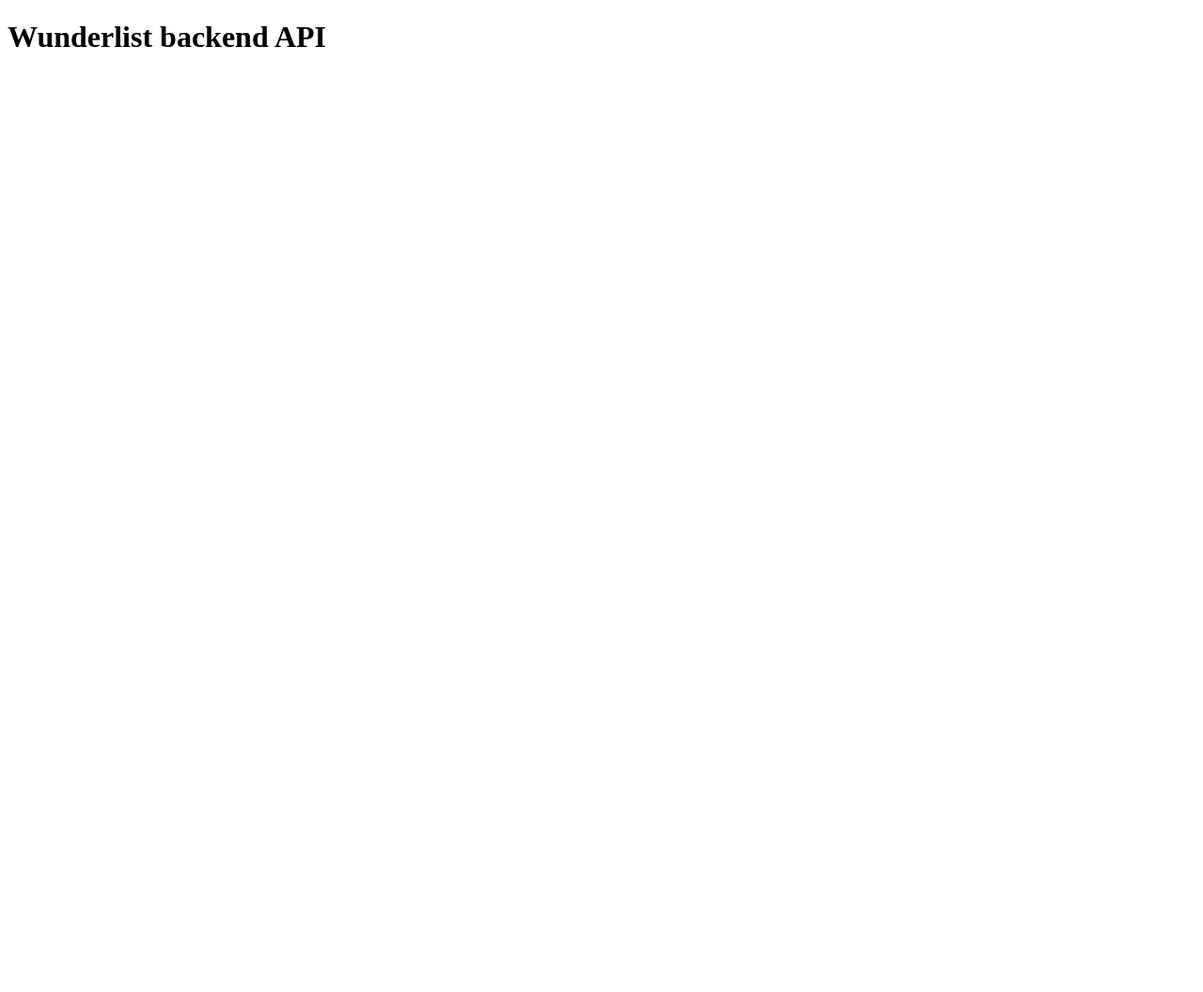
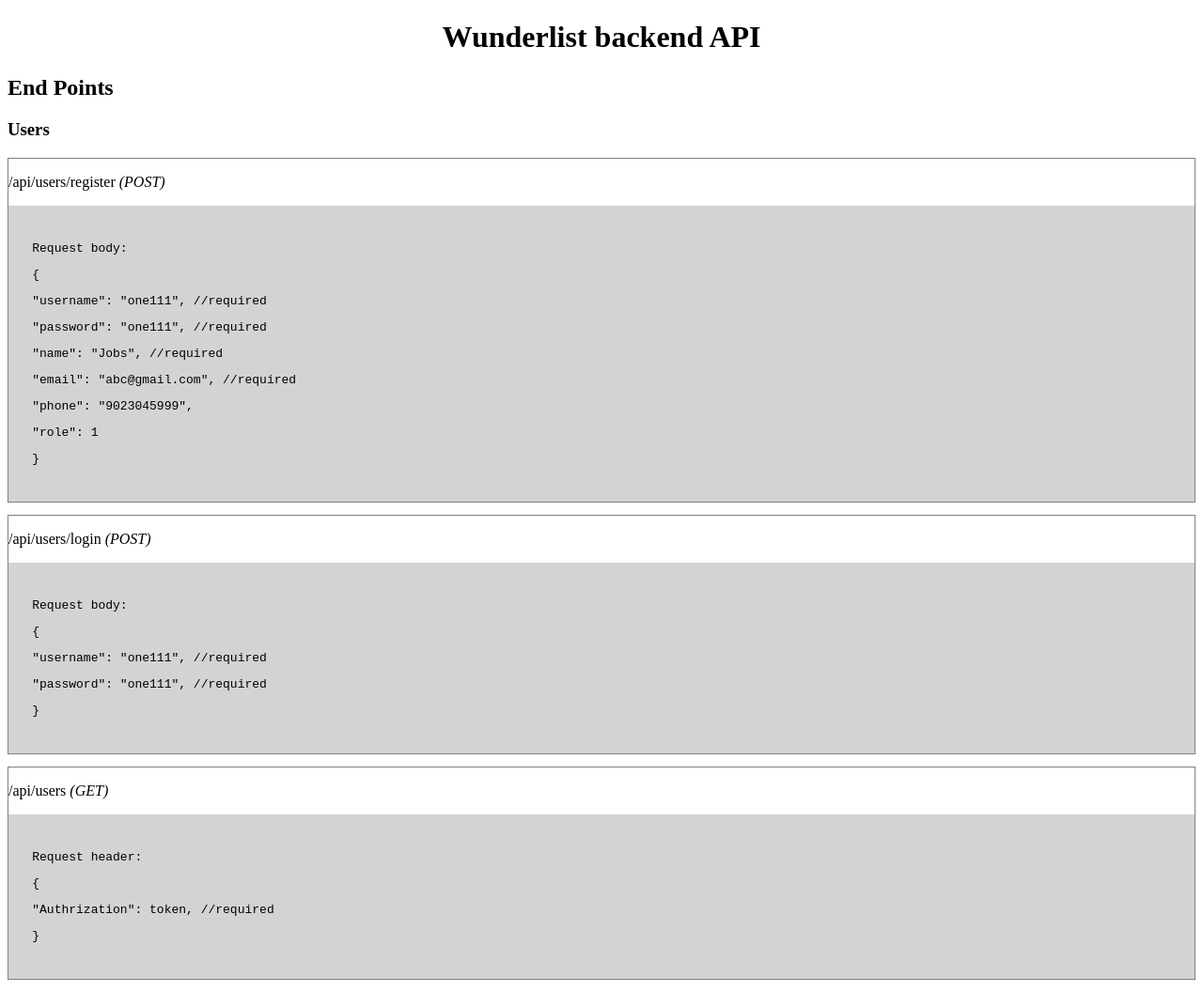
Before and after one commit to MMendes24/wunderlistAPI, a website: page index.html in a window 1280 px wide. Shown: the whole page at 94% size. Before the commit the page ends 800 px from the top, so only its background shows below. Drawn offline with Linux system fonts and the light colour scheme.

Commit message:
Update index.html

```diff
--- a/index.html
+++ b/index.html
@@ -1,11 +1,54 @@
 <!DOCTYPE html>
 <html lang="en">
-<head>
-    <meta charset="UTF-8">
-    <meta name="viewport" content="width=device-width, initial-scale=1.0">
+  <head>
+    <meta charset="UTF-8" />
+    <meta name="viewport" content="width=device-width, initial-scale=1.0" />
     <title>Wunderlist API</title>
-</head>
-<body>
-    <h1>Wunderlist backend API</h1>
-</body>
+  </head>
+  <body>
+    <h1 style="text-align: center">Wunderlist backend API</h1>
+    <section>
+      <h2>End Points</h2>
+      <h3>Users</h3>
+      <div style="border: 1px solid grey; margin: 1% 0">
+        <p>/api/users/register <em>(POST)</em></p>
+        <div style="background-color: lightgray; padding: 2%">
+          <code>
+              <p>Request body:</p>
+            <p>{</p>
+            <p>"username": "one111", //required</p>
+            <p>"password": "one111", //required</p>
+            <p>"name": "Jobs", //required</p>
+            <p>"email": "abc@gmail.com", //required</p>
+            <p>"phone": "9023045999",</p>
+            <p>"role": 1</p>
+            <p>}</p>
+          </code>
+        </div>
+      </div>
+      <div style="border: 1px solid grey; margin: 1% 0">
+        <p>/api/users/login <em>(POST)</em></p>
+        <div style="background-color: lightgray; padding: 2%">
+          <code>
+              <p>Request body:</p>
+            <p>{</p>
+            <p>"username": "one111", //required</p>
+            <p>"password": "one111", //required</p>
+            <p>}</p>
+          </code>
+        </div>
+      </div>
+      <div style="border: 1px solid grey; margin: 1% 0">
+        <p>/api/users <em>(GET)</em></p>
+        <div style="background-color: lightgray; padding: 2%">
+          <code>
+              <p>Request header:</p>
+            <p>{</p>
+            <p>"Authrization": token, //required</p>
+            <p>}</p>
+          </code>
+        </div>
+      </div>
+    </section>
+  </body>
 </html>
```
